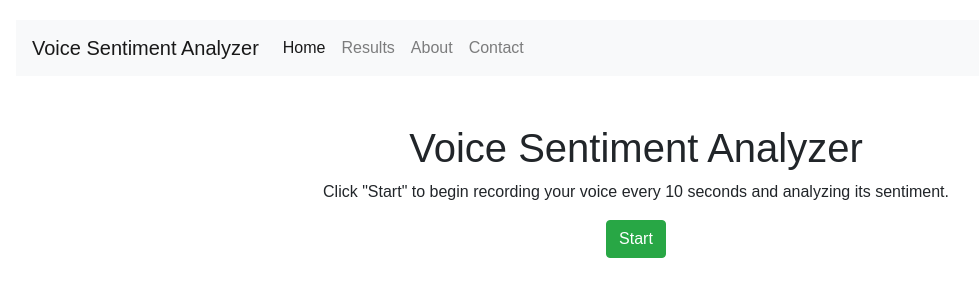
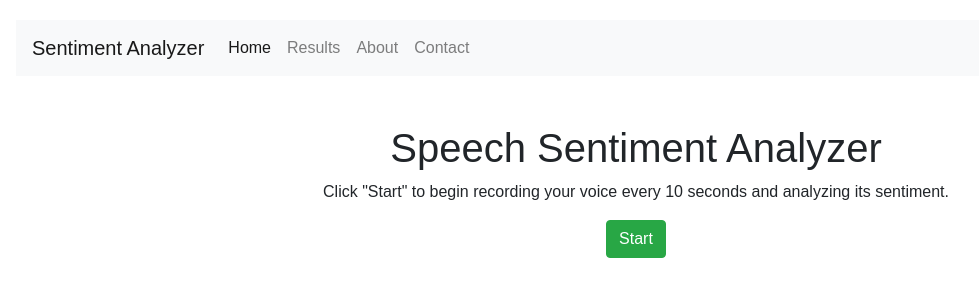
Before and after one commit to bazdalaz/vsa, a plain HTML site: page frontend/index.html in a window 1280 px wide. Shown: the whole page, without its empty margins (4-983 px from the left). Drawn offline with nearby package versions, Linux system fonts and the light colour scheme.

```diff
--- a/frontend/index.html
+++ b/frontend/index.html
@@ -23,7 +23,7 @@
     <body>
         <!-- Navigation Bar -->
         <nav class="navbar navbar-expand-lg navbar-light bg-light">
-            <a class="navbar-brand" href="#">Voice Sentiment Analyzer</a>
+            <a class="navbar-brand" href="#">Sentiment Analyzer</a>
             <button class="navbar-toggler" type="button" data-toggle="collapse" data-target="#navbarNav"
                 aria-controls="navbarNav" aria-expanded="false" aria-label="Toggle navigation">
                 <span class="navbar-toggler-icon"></span>
@@ -49,7 +49,7 @@
         <div class="container mt-5">
             <div class="row">
                 <div class="col text-center">
-                    <h1>Voice Sentiment Analyzer</h1>
+                    <h1>Speech Sentiment Analyzer</h1>
                     <p>Click "Start" to begin recording your voice every 10 seconds and analyzing its sentiment.</p>
                     <button id="startButton" class="btn btn-success">Start</button>
                     <button id="stopButton" class="btn btn-danger" style="display:none;">Stop</button>
```
Also changed, not shown: 1 other file.
